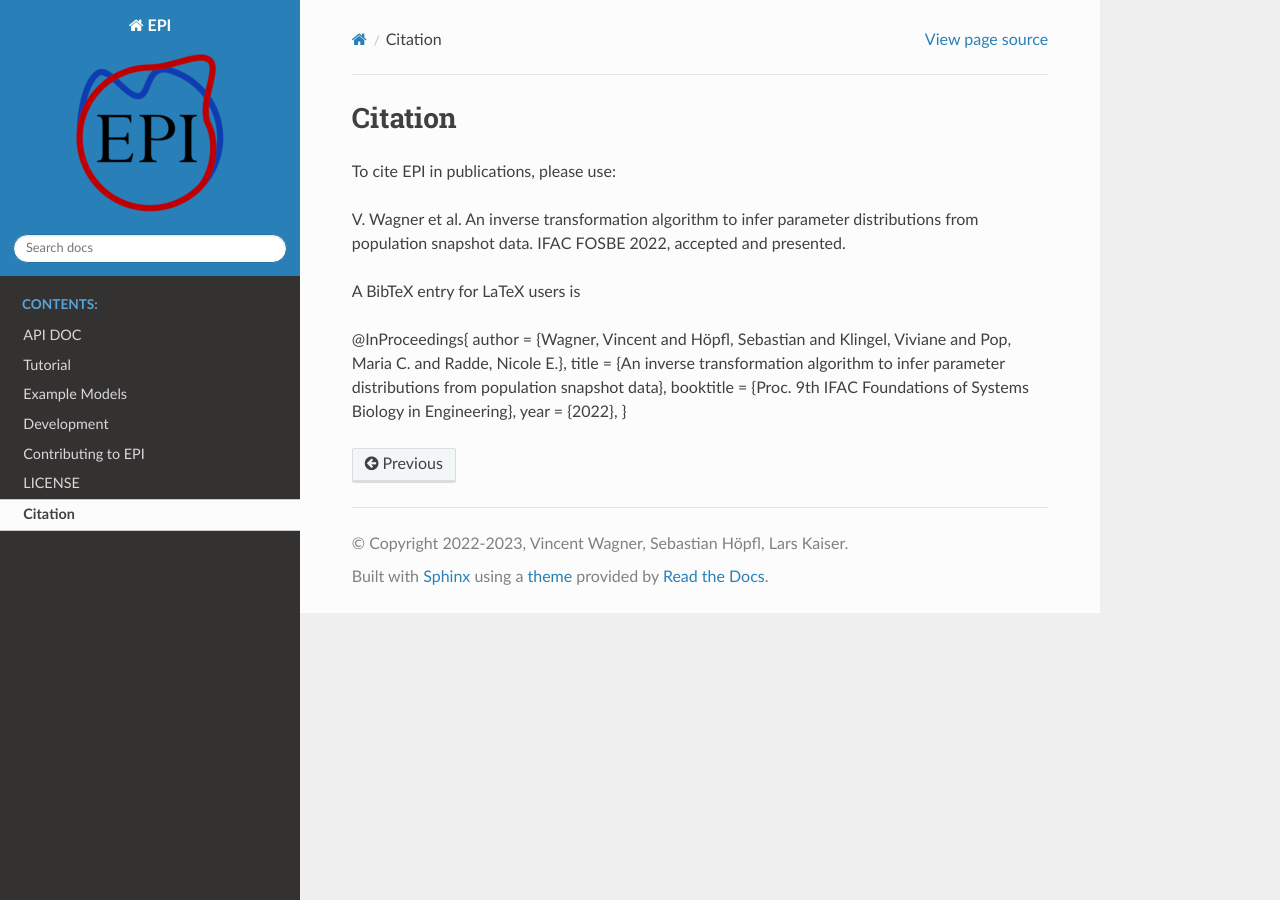
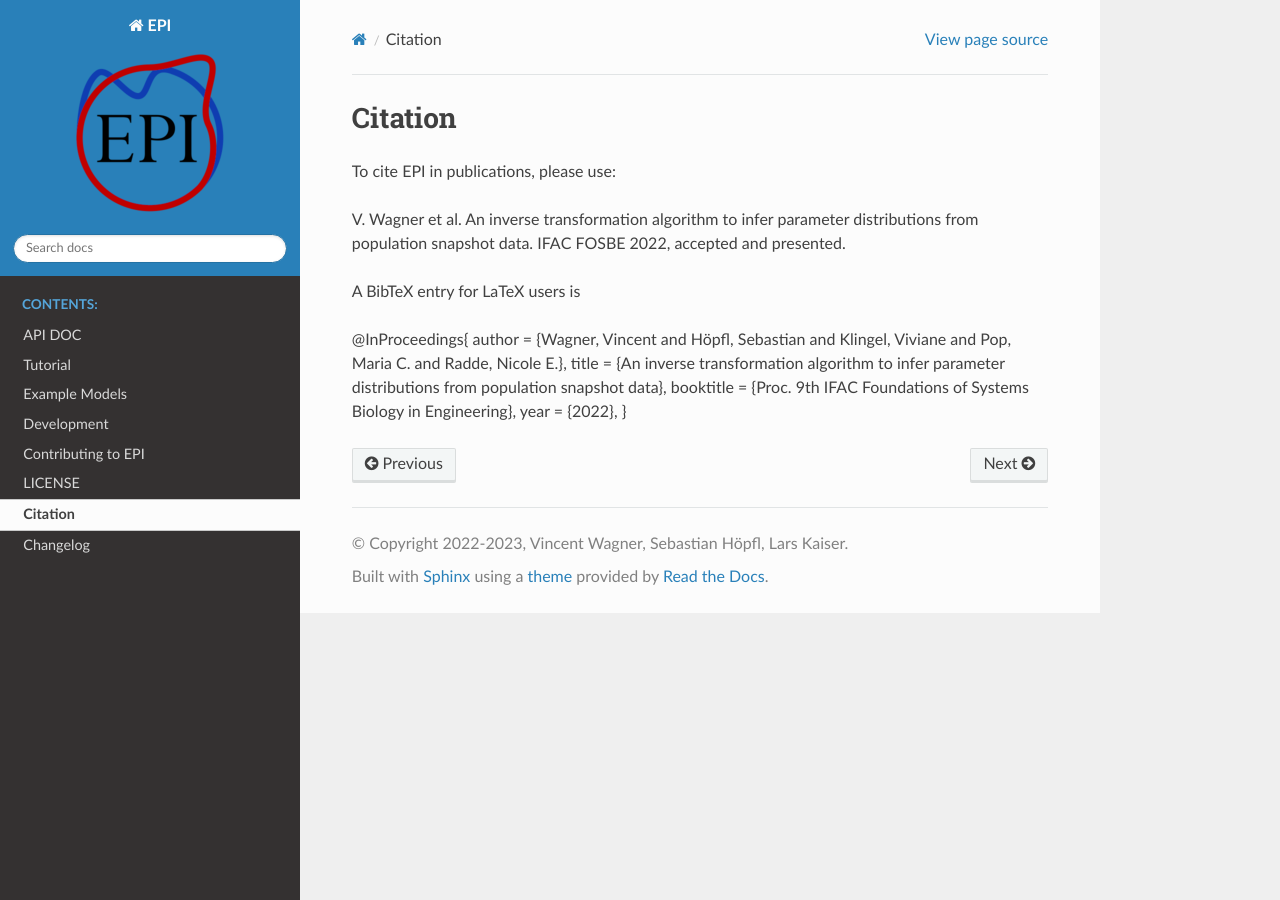
Before and after one commit to Systems-Theory-in-Systems-Biology/EPI, a Sphinx documentation site: the page built from docs/source/MarkdownLinks/citation.rst, in a window 1280 px wide. Built offline with Sphinx 7.4.7 and the Read the Docs theme 2.0.0, drawn with Linux system fonts in a browser that asks for light colours; pages that are not in the unit, such as notebooks, are missing from menus.

Commit message:
Add changelog to doc

```diff
--- /dev/null
+++ b/docs/source/MarkdownLinks/changelog.rst
@@ -0,0 +1,6 @@
+.. ------------
+.. Contributing
+.. ------------
+
+.. include:: ../../../CHANGELOG.md
+    :parser: myst_parser.sphinx_
--- a/docs/source/index.rst
+++ b/docs/source/index.rst
@@ -22,6 +22,7 @@
    MarkdownLinks/contributing
    MarkdownLinks/license
    MarkdownLinks/citation
+   MarkdownLinks/changelog
 
 ..
    Indices and tables
```
